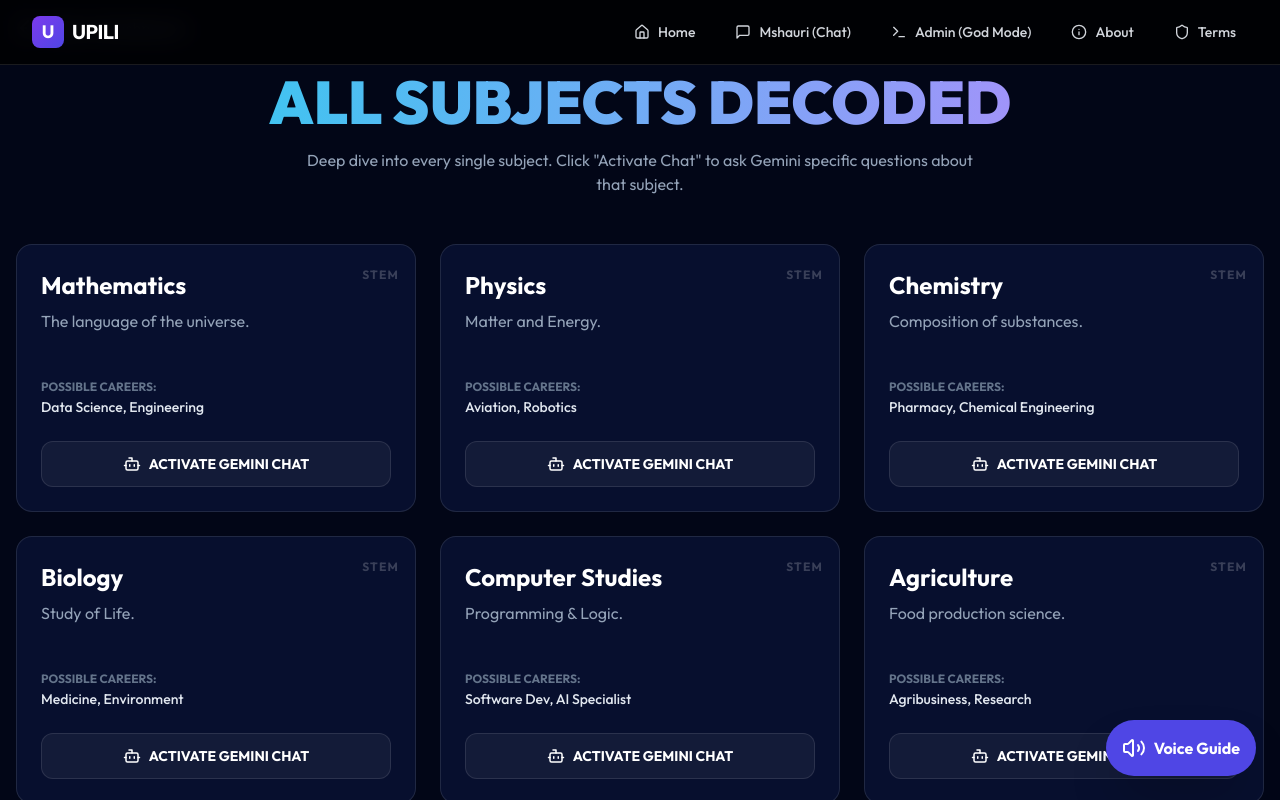
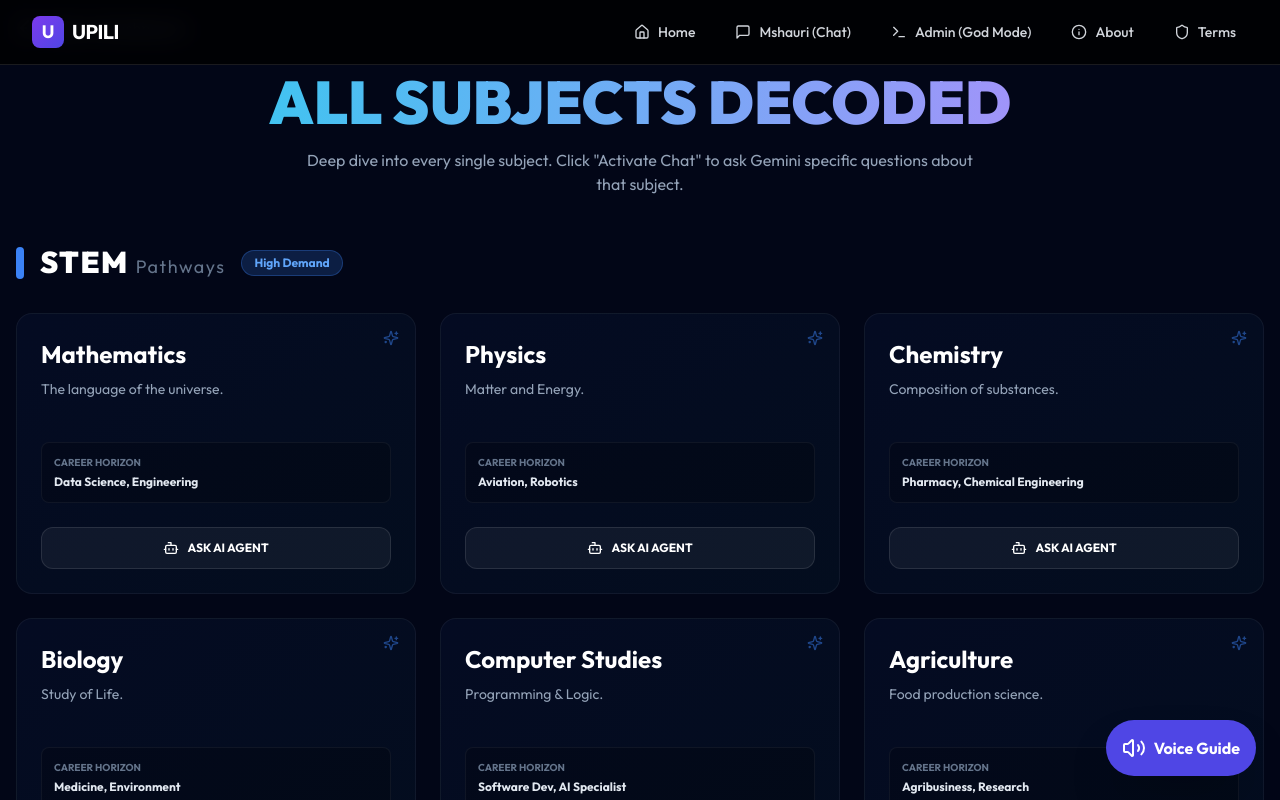
Before and after one commit to jmsmuigai/upili-app, a Next.js app: page /subjects in a window 1280 px wide. Shown: the top 800 px of the page. Built offline with nearby package versions, Linux system fonts and the light colour scheme.

Commit message:
fix(ui): Remove Tujuane form and enhance Subject categorization

```diff
--- a/src/app/subjects/page.tsx
+++ b/src/app/subjects/page.tsx
@@ -21,39 +21,79 @@ export default function SubjectsPage() {
                     Deep dive into every single subject. Click "Activate Chat" to ask Gemini specific questions about that subject.
                 </p>
 
+                <div className="space-y-16">
+                    {["STEM", "Social", "Arts", "Technical", "Sports"].map((category) => {
+                        const categorySubjects = ALL_SUBJECTS_DETAILS.filter(s => s.category === category);
+                        if (categorySubjects.length === 0) return null;
+
+                        return (
+                            <div key={category} className="relative">
+                                {/* Category Header */}
+                                <div className="flex items-center gap-4 mb-8">
+                                    <div className={`h-8 w-2 rounded-full ${category === "STEM" ? "bg-blue-500" :
+                                            category === "Social" ? "bg-amber-500" :
+                                                category === "Arts" ? "bg-fuchsia-500" :
+                                                    "bg-green-500"
+                                        }`} />
+                                    <h2 className="text-3xl font-black text-white uppercase tracking-wider">
+                                        {category} <span className="text-slate-500 text-lg font-normal capitalize">pathways</span>
+                                    </h2>
+                                    {category === "STEM" && (
+                                        <span className="px-3 py-1 rounded-full bg-blue-500/20 text-blue-400 text-xs font-bold border border-blue-500/30">
+                                            High Demand
+                                        </span>
+                                    )}
+                                </div>
+
                                 <div className="grid grid-cols-1 md:grid-cols-2 lg:grid-cols-3 gap-6">
-                    {ALL_SUBJECTS_DETAILS.map((sub, i) => (
+                                    {categorySubjects.map((sub, i) => (
                                         <motion.div
-                            key={i}
+                                            key={sub.name}
+                                            initial={{ opacity: 0, y: 20 }}
+                                            whileInView={{ opacity: 1, y: 0 }}
+                                            viewport={{ once: true }}
+                                            transition={{ delay: i * 0.1 }}
                                             whileHover={{ y: -5 }}
                                             className={`
-                        p-6 rounded-2xl border border-white/10 relative overflow-hidden group
-                        ${sub.category === "STEM" ? "bg-blue-900/20 hover:bg-blue-900/40 hover:border-blue-500" : ""}
-                        ${sub.category === "Social" ? "bg-amber-900/20 hover:bg-amber-900/40 hover:border-amber-500" : ""}
-                        ${sub.category === "Arts" ? "bg-fuchsia-900/20 hover:bg-fuchsia-900/40 hover:border-fuchsia-500" : ""}
-                        ${sub.category === "Sports" ? "bg-green-900/20 hover:bg-green-900/40 hover:border-green-500" : ""}
+                                                p-6 rounded-2xl border border-white/5 relative overflow-hidden group
+                                                ${category === "STEM" ? "bg-gradient-to-br from-blue-900/10 to-cyan-900/10 hover:border-blue-500/50" : ""}
+                                                ${category === "Social" ? "bg-gradient-to-br from-amber-900/10 to-orange-900/10 hover:border-amber-500/50" : ""}
+                                                ${category === "Arts" ? "bg-gradient-to-br from-fuchsia-900/10 to-purple-900/10 hover:border-fuchsia-500/50" : ""}
+                                                ${category === "Technical" ? "bg-gradient-to-br from-slate-800/20 to-gray-800/20 hover:border-gray-500/50" : ""}
+                                                ${category === "Sports" ? "bg-gradient-to-br from-green-900/10 to-emerald-900/10 hover:border-green-500/50" : ""}
                                             `}
                                         >
-                            <div className="absolute top-0 right-0 p-4 opacity-20 group-hover:opacity-100 transition-opacity">
-                                <span className="text-xs font-bold uppercase tracking-widest">{sub.category}</span>
+                                            <div className="absolute top-0 right-0 p-4 opacity-50">
+                                                <Sparkles
+                                                    size={16}
+                                                    className={
+                                                        category === "STEM" ? "text-blue-500" :
+                                                            category === "Social" ? "text-amber-500" :
+                                                                "text-slate-500"
+                                                    }
+                                                />
                                             </div>
 
                                             <h3 className="text-2xl font-bold mb-2 text-white">{sub.name}</h3>
-                            <p className="text-slate-400 mb-4 h-12">{sub.desc}</p>
+                                            <p className="text-slate-400 mb-6 text-sm h-10 leading-relaxed line-clamp-2">{sub.desc}</p>
 
-                            <div className="mb-6">
-                                <span className="text-xs text-slate-500 uppercase font-bold">Possible Careers:</span>
-                                <p className="text-sm font-medium text-slate-200">{sub.career}</p>
+                                            <div className="mb-6 bg-black/20 p-3 rounded-lg border border-white/5">
+                                                <span className="text-[10px] text-slate-500 uppercase font-bold block mb-1">Career Horizon</span>
+                                                <p className="text-xs font-bold text-slate-200">{sub.career}</p>
                                             </div>
 
                                             <Link
                                                 href={`/subjects/${encodeURIComponent(sub.name)}`}
-                                className="w-full py-3 rounded-xl bg-white/5 border border-white/10 hover:bg-white/20 transition-all flex items-center justify-center gap-2 font-bold text-sm group-hover:bg-cyan-600 group-hover:text-white group-hover:border-transparent"
+                                                className="w-full py-3 rounded-xl bg-white/5 border border-white/10 hover:bg-white/20 transition-all flex items-center justify-center gap-2 font-bold text-xs group-hover:bg-white group-hover:text-black hover:scale-[1.02]"
                                             >
-                                <Bot size={18} /> ACTIVATE GEMINI CHAT
+                                                <Bot size={16} /> ASK AI AGENT
                                             </Link>
                                         </motion.div>
                                     ))}
+                                </div>
+                            </div>
+                        );
+                    })}
                 </div>
             </div>
 
```
Also changed, not shown: src/components/UpiliDataEngine.tsx (+14 -72 lines). Lines whose indentation alone changed are shown as unchanged.
